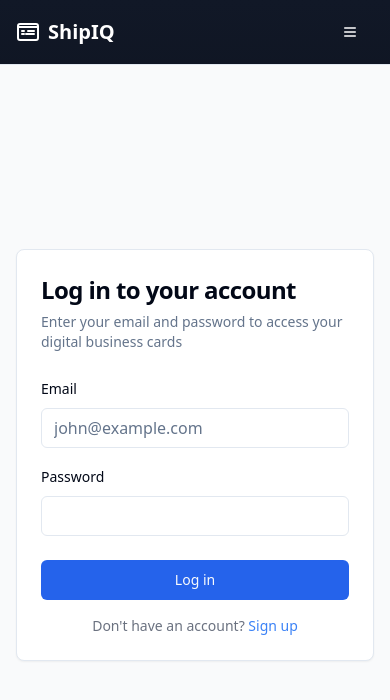
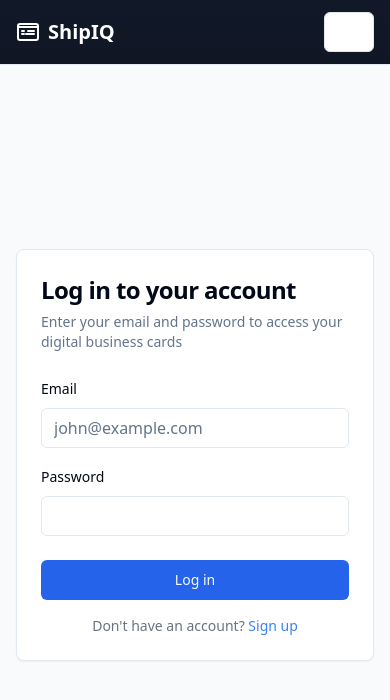
Before and after one commit to rmourey26/resendit-platform, a Next.js app: page /login in a window 390 px wide. Shown: the top 700 px of the page. Built offline with nearby package versions, Linux system fonts and the light colour scheme.

Commit message:
Update navbar.tsx

```diff
--- a/components/navbar.tsx
+++ b/components/navbar.tsx
@@ -72,8 +72,8 @@ export function Navbar({ showAuth = true, isLoggedIn = false }: NavbarProps) {
         {/* Mobile Menu Button */}
         <Sheet>
           <SheetTrigger asChild>
-            <Button variant="ghost" className="lg:hidden">
-              {isMenuOpen ? <X className="h-6 w-6 fill-gray-500" /> : <Menu className="h-6 w-6" />}
+            <Button variant="outline" className="lg:hidden">
+              {isMenuOpen ? <X className="h-6 w-6" /> : <Menu className="h-6 w-6" />}
             </Button>
           </SheetTrigger>
           <SheetContent side="right" className="w-full max-w-xs">
```
